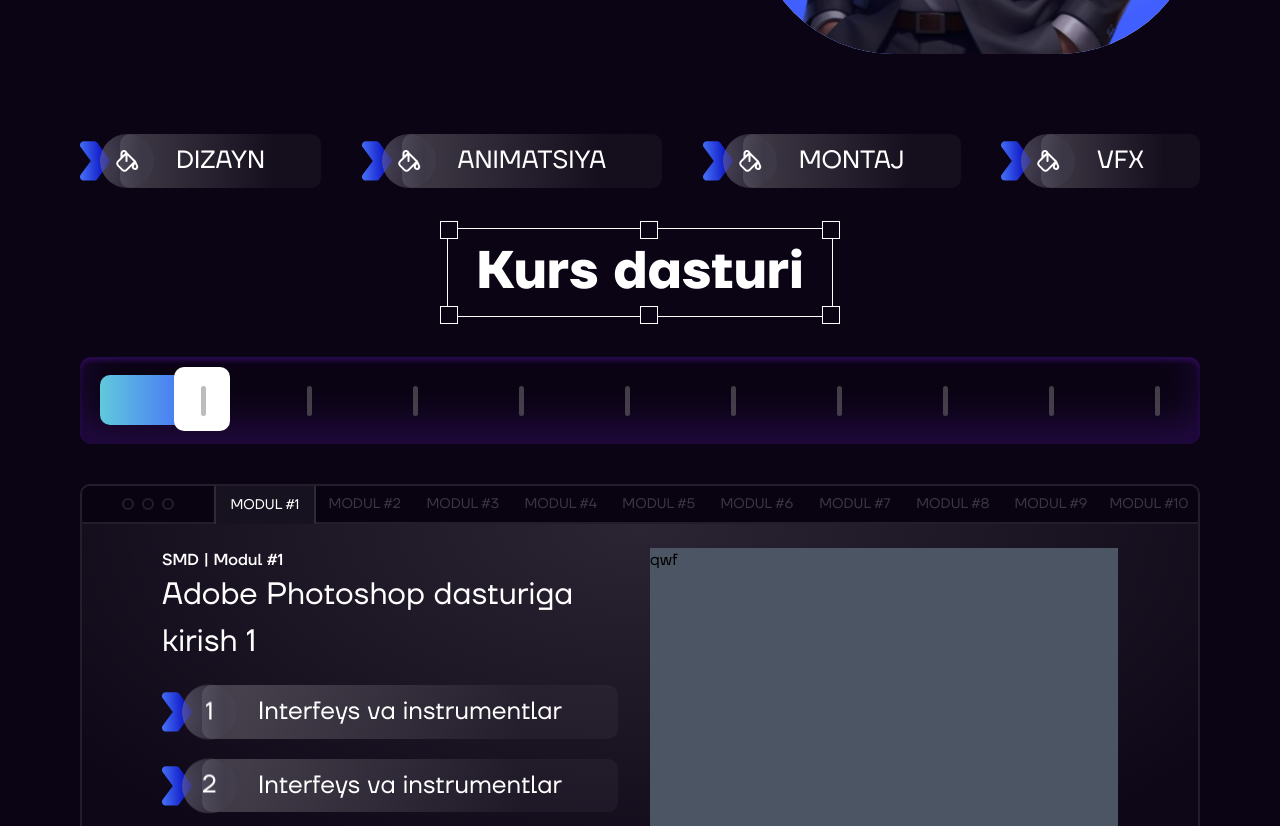
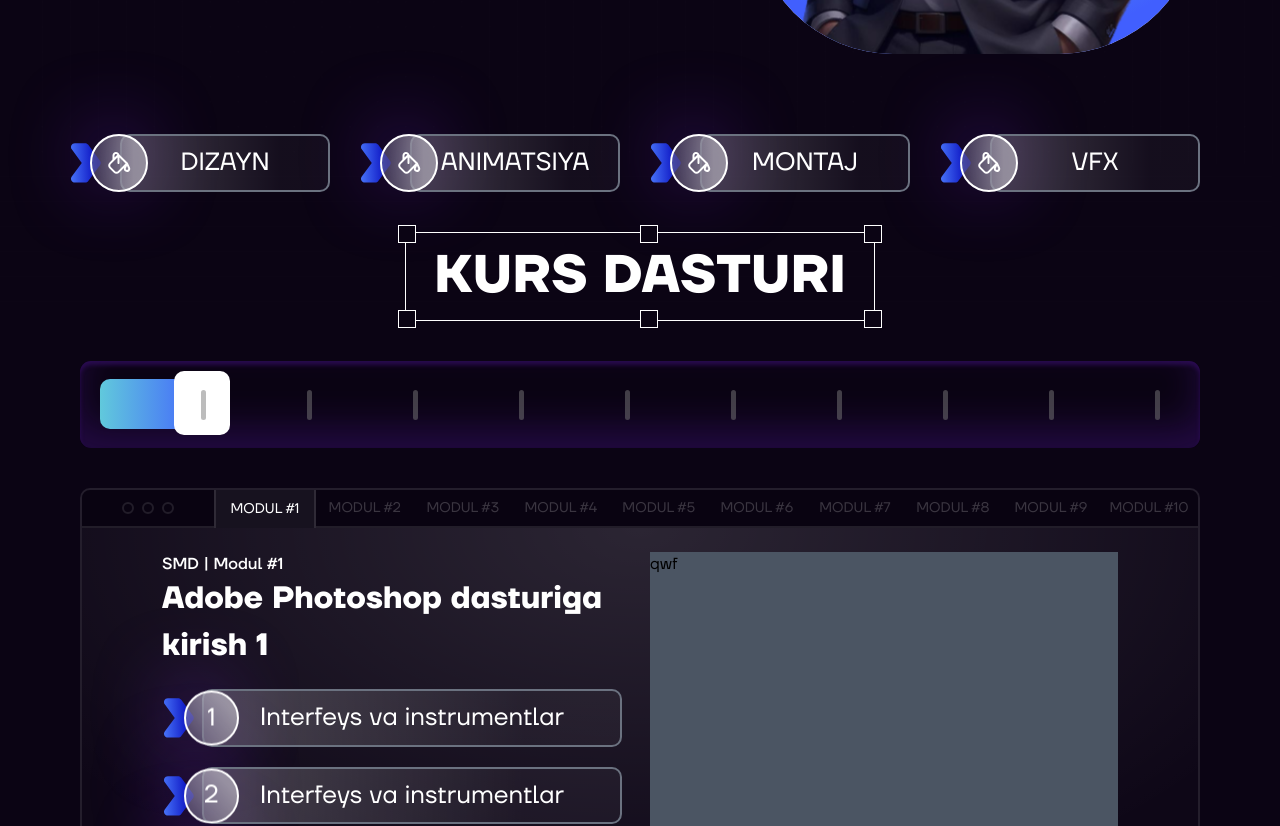
Before and after one commit to Dotlabs-uz/graf.uz, a Next.js app: page / in a window 1280 px wide. Shown: the part 660-1486 px from the top of the page. Built offline with nearby package versions, Linux system fonts and the light colour scheme.

Commit message:
fixed bugs

```diff
--- a/components/children/Item.tsx
+++ b/components/children/Item.tsx
@@ -21,8 +21,9 @@
                stiffness: 60,
             },
          }}
-         className="w-fit max-md:w-full max-sm:w-fit max-md:text-center max-sm:text-start relative px-14 max-xl:px-10 max-lg:px-7 py-2 text-[25px] max-xl:text-[20px] max-lg:text-[16px] max-md:text-[12px] max-sm:text-[12px] rounded-[10px] bg-gradient-to-r from-[#ffffff33] from-[10.42%] to-[#ffffff0a] to-[77.11%] text-white"
+         className="w-fit max-md:w-full max-sm:w-fit max-md:text-center max-sm:text-start relative px-14 max-xl:px-10 max-lg:px-7 py-2 text-[25px] max-xl:text-[20px] max-lg:text-[16px] max-md:text-[12px] max-sm:text-[12px] rounded-[10px] border-2 border-gray-500 bg-gradient-to-r from-[#ffffff33] from-[10.42%] to-[#ffffff0a] to-[77.11%] text-white"
       >
+         <div className="max-sm:hidden w-10 h-10 absolute z-[-1] top-0 -left-7 rounded-full blur-2xl bg-[#6e22d1]"></div>
          <span className="absolute z-50 top-1/2 -translate-y-1/2 -left-32 max-lg:-left-[100px]">
             <svg
                className="max-lg:w-40 h-fit"
@@ -51,7 +52,7 @@
                </defs>
             </svg>
          </span>
-         <span className="w-[55px] h-[55px] max-lg:w-10 max-lg:h-10 max-md:w-9 max-md:h-9 flex items-center justify-center absolute z-50 top-1/2 -translate-y-1/2 -left-5 rounded-full backdrop-blur-xl bg-gradient-to-r from-[#ffffff33] from-[10.42%] to-[#ffffff0a] to-[77.11%]">
+         <span className="w-[55px] h-[55px] max-lg:w-10 max-lg:h-10 max-md:w-9 max-md:h-9 flex items-center justify-center absolute z-50 top-1/2 -translate-y-1/2 -left-5 rounded-full backdrop-blur-xl border-2 border-white bg-gradient-to-tr from-[#ffffff33] from-[10.42%] to-[#ffffff70] to-[77.11%]">
             {item + 1}
          </span>
          <p>Interfeys va instrumentlar</p>
--- a/containers/Course.tsx
+++ b/containers/Course.tsx
@@ -38,14 +38,14 @@
                         </h2>
                      </div>
                      <div className="mb-8">
-                        <ul className="text-[37px] max-xl:text-[30px] max-md:text-[26px] font-medium mb-8 max-sm:text-center text-white">
+                        <ul className="text-[37px] max-xl:text-[30px] max-md:text-[26px] mb-8 max-sm:text-center text-white">
                            <li className="mb-1">Adobe Photoshop</li>
                            <li className="mb-1">Adobe Premiere Pro</li>
                            <li className="mb-1">Adobe After Effects</li>
                            <li className="mb-1">Adobe Audition</li>
                            <li className="">Mocha PRO</li>
                         </ul>
-                        <p className="text-[37px] max-xl:text-[30px] max-md:text-[20px] font-medium max-sm:leading-[25px] max-sm:text-center text-white">
+                        <p className="text-[37px] max-xl:text-[30px] max-md:text-[20px] max-sm:leading-[25px] max-sm:text-center text-white">
                            kabi dasturlarda SMM dizayn sohasida kerak bo’ladigan
                            barcha bilimga ega bo’lasiz.
                         </p>
@@ -87,6 +87,7 @@
                      viewport={{ once: true }}
                      className="relative z-10 custom-select-none"
                   >
+                     <div className="max-w-[637px] w-full h-full rounded-[50%] absolute z-[-2] top-0 -left-20 blur-[285px] bg-[#8f69de99]"></div>
                      <MouseParallaxChild
                         factorX={0.01}
                         factorY={0.01}
--- a/containers/Hero.tsx
+++ b/containers/Hero.tsx
@@ -9,6 +9,13 @@
    return (
       <>
          <div className="custom-container relative flex max-md:flex-col items-center justify-between">
+            {/* <Image
+               className="w-full h-full absolute top-0"
+               src={"/images/glow-light.png"}
+               width={1000}
+               height={1000}
+               alt="glow light"
+            /> */}
             <div className="w-1/2 max-sm:w-full px-5">
                <motion.div
                   initial={{
@@ -73,7 +80,7 @@
                         },
                      }}
                      viewport={{ once: true }}
-                     className="text-9xl max-2xl:text-8xl max-lg:text-7xl max-md:text-[113px] max-sm:text-[100px] max-md:text-center leading-[84px] font-black text-white"
+                     className="text-8xl max-lg:text-7xl max-md:text-[113px] max-sm:text-[100px] max-md:text-center leading-[84px] font-black text-white"
                   >
                      SMD 1.0
                   </motion.h1>
@@ -135,8 +142,7 @@
                         },
                      }}
                      viewport={{ once: true }}
-
-                     className="max-md:mt-4 max-sm:w-full py-1 px-8 text-[25px] max-lg:text-  [20px] rounded-[20px] bg-gradient-to-r from-[#ffffff33] from-[10.42%] to-[#ffffff0a] to-[77.11%] text-white"
+                     className="max-md:mt-4 max-sm:w-full py-1 px-8 text-[25px] max-lg:text-[20px] rounded-[20px] bg-gradient-to-br from-[#1f50ff57] from-[10.42%] to-[#00b8b880] to-[77.11%] text-white"
                   >
                      BEPUL SINAB KOʻRISH
                   </motion.button>
@@ -171,7 +177,7 @@
             </div>
          </div>
          <div className="custom-container">
-            <ul className="flex flex-wrap items-center justify-between max-md:justify-center gap-10 max-md:gap-5 mt-20 max-md:mt-14 pl-10">
+            <ul className="flex flex-wrap items-center justify-between max-xl:justify-center max-md:justify-center gap-x-16 max-xl:gap-x-28 gap-y-10 max-md:gap-y-10 mt-20 max-md:mt-14 pl-10 ">
                <motion.li
                   initial={{
                      opacity: 0,
@@ -187,9 +193,10 @@
                      },
                   }}
                   viewport={{ once: true }}
-                  className="w-fit max-md:w-full max-md:text-center relative px-14 max-xl:px-10 py-2  text-[25px] rounded-[10px] bg-gradient-to-r from-[#ffffff33] from-[10.42%] to-[#ffffff0a] to-[77.11%] text-white"
+                  className="max-w-[210px] max-lg:max-w-xs max-sm:max-w-full w-full relative py-2 rounded-[10px] border-2 border-gray-500 bg-gradient-to-r from-[#ffffff33] from-[10.42%] to-[#ffffff0a] to-[77.11%]"
                >
-                  <span className="absolute z-50 top-1/2 -translate-y-1/2 -left-32">
+                  <div className="w-10 h-10 absolute z-[-1] top-0 -left-7 rounded-full blur-2xl bg-[#6e22d1]"></div>
+                  <span className="absolute z-50 top-1/2 -translate-y-1/2 -left-[139px]">
                      <svg
                         xmlns="http://www.w3.org/2000/svg"
                         width="206"
@@ -216,7 +223,7 @@
                         </defs>
                      </svg>
                   </span>
-                  <span className="p-[15px] absolute z-50 top-1/2 -translate-y-1/2 -left-5 rounded-full backdrop-blur-xl bg-gradient-to-r from-[#ffffff33] from-[10.42%] to-[#ffffff0a] to-[77.11%]">
+                  <span className="p-[15px] absolute z-50 top-1/2 -translate-y-1/2 -left-8 rounded-full backdrop-blur-xl border-2 border-white bg-gradient-to-r from-[#ffffff33] from-[10.42%] to-[#ffffff70] to-[77.11%]">
                      <svg
                         xmlns="http://www.w3.org/2000/svg"
                         width="24"
@@ -232,7 +239,7 @@
                         />
                      </svg>
                   </span>
-                  DIZAYN
+                  <p className="text-[25px] text-center text-white">DIZAYN</p>
                </motion.li>
                <motion.li
                   initial={{
@@ -249,9 +256,10 @@
                      },
                   }}
                   viewport={{ once: true }}
-                  className="w-fit max-md:w-full max-md:text-center relative px-14 max-xl:px-10 py-2 text-[25px] rounded-[10px] bg-gradient-to-r from-[#ffffff33] from-[10.42%] to-[#ffffff0a] to-[77.11%] text-white"
+                  className="max-w-[210px] max-lg:max-w-xs max-sm:max-w-full w-full relative py-2 rounded-[10px] border-2 border-gray-500 bg-gradient-to-r from-[#ffffff33] from-[10.42%] to-[#ffffff0a] to-[77.11%]"
                >
-                  <span className="absolute z-50 top-1/2 -translate-y-1/2 -left-32">
+                  <div className="w-10 h-10 absolute z-[-1] top-0 -left-7 rounded-full blur-2xl bg-[#6e22d1]"></div>
+                  <span className="absolute z-50 top-1/2 -translate-y-1/2 -left-[139px]">
                      <svg
                         xmlns="http://www.w3.org/2000/svg"
                         width="206"
@@ -278,7 +286,7 @@
                         </defs>
                      </svg>
                   </span>
-                  <span className="p-[15px] absolute z-50 top-1/2 -translate-y-1/2 -left-5 rounded-full backdrop-blur-xl bg-gradient-to-r from-[#ffffff33] from-[10.42%] to-[#ffffff0a] to-[77.11%]">
+                  <span className="p-[15px] absolute z-50 top-1/2 -translate-y-1/2 -left-8 rounded-full backdrop-blur-xl border-2 border-white bg-gradient-to-r from-[#ffffff33] from-[10.42%] to-[#ffffff70] to-[77.11%]">
                      <svg
                         xmlns="http://www.w3.org/2000/svg"
                         width="24"
@@ -294,7 +302,9 @@
                         />
                      </svg>
                   </span>
-                  ANIMATSIYA
+                  <p className="text-[25px] text-center text-white">
+                     ANIMATSIYA
+                  </p>
                </motion.li>
                <motion.li
                   initial={{
@@ -311,9 +321,10 @@
                      },
                   }}
                   viewport={{ once: true }}
-                  className="w-fit max-md:w-full max-md:text-center relative px-14 max-xl:px-10 py-2 text-[25px] rounded-[10px] bg-gradient-to-r from-[#ffffff33] from-[10.42%] to-[#ffffff0a] to-[77.11%] text-white"
+                  className="max-w-[210px] max-lg:max-w-xs max-sm:max-w-full w-full relative py-2 rounded-[10px] border-2 border-gray-500 bg-gradient-to-r from-[#ffffff33] from-[10.42%] to-[#ffffff0a] to-[77.11%]"
                >
-                  <span className="absolute z-50 top-1/2 -translate-y-1/2 -left-32">
+                  <div className="w-10 h-10 absolute z-[-1] top-0 -left-7 rounded-full blur-2xl bg-[#6e22d1]"></div>
+                  <span className="absolute z-50 top-1/2 -translate-y-1/2 -left-[139px]">
                      <svg
                         xmlns="http://www.w3.org/2000/svg"
                         width="206"
@@ -340,7 +351,7 @@
                         </defs>
                      </svg>
                   </span>
-                  <span className="p-[15px] absolute z-50 top-1/2 -translate-y-1/2 -left-5 rounded-full backdrop-blur-xl bg-gradient-to-r from-[#ffffff33] from-[10.42%] to-[#ffffff0a] to-[77.11%]">
+                  <span className="p-[15px] absolute z-50 top-1/2 -translate-y-1/2 -left-8 rounded-full backdrop-blur-xl border-2 border-white bg-gradient-to-r from-[#ffffff33] from-[10.42%] to-[#ffffff70] to-[77.11%]">
                      <svg
                         xmlns="http://www.w3.org/2000/svg"
                         width="24"
@@ -356,7 +367,7 @@
                         />
                      </svg>
                   </span>
-                  MONTAJ
+                  <p className="text-[25px] text-center text-white">MONTAJ</p>
                </motion.li>
                <motion.li
                   initial={{
@@ -373,9 +384,10 @@
                      },
                   }}
                   viewport={{ once: true }}
-                  className="w-fit max-md:w-full max-md:text-center relative px-14 max-xl:px-10 py-2 text-[25px] rounded-[10px] bg-gradient-to-r from-[#ffffff33] from-[10.42%] to-[#ffffff0a] to-[77.11%] text-white"
+                  className="max-w-[210px] max-lg:max-w-xs max-sm:max-w-full w-full relative py-2 rounded-[10px] border-2 border-gray-500 bg-gradient-to-r from-[#ffffff33] from-[10.42%] to-[#ffffff0a] to-[77.11%]"
                >
-                  <span className="absolute z-50 top-1/2 -translate-y-1/2 -left-32">
+                  <div className="w-10 h-10 absolute z-[-1] top-0 -left-7 rounded-full blur-2xl bg-[#6e22d1]"></div>
+                  <span className="absolute z-50 top-1/2 -translate-y-1/2 -left-[139px]">
                      <svg
                         xmlns="http://www.w3.org/2000/svg"
                         width="206"
@@ -402,7 +414,7 @@
                         </defs>
                      </svg>
                   </span>
-                  <span className="p-[15px] absolute z-50 top-1/2 -translate-y-1/2 -left-5 rounded-full backdrop-blur-xl bg-gradient-to-r from-[#ffffff33] from-[10.42%] to-[#ffffff0a] to-[77.11%]">
+                  <span className="p-[15px] absolute z-50 top-1/2 -translate-y-1/2 -left-8 rounded-full backdrop-blur-xl border-2 border-white bg-gradient-to-r from-[#ffffff33] from-[10.42%] to-[#ffffff70] to-[77.11%]">
                      <svg
                         xmlns="http://www.w3.org/2000/svg"
                         width="24"
@@ -418,7 +430,7 @@
                         />
                      </svg>
                   </span>
-                  VFX
+                  <p className="text-[25px] text-center text-white">VFX</p>
                </motion.li>
             </ul>
          </div>
--- a/containers/Moduls.tsx
+++ b/containers/Moduls.tsx
@@ -173,7 +173,7 @@
                   viewport={{ once: true }}
                   className="absolute -bottom-2 -right-2 max-sm:-bottom-1 max-sm:-right-1 max-sm: w-fit block p-2 max-sm:p-1 bg-[#0B0414] border border-white"
                ></motion.span>
-               <h2 className="text-[53px] max-lg:text-[44px] max-sm:text-[32px] font-bold text-white">
+               <h2 className="text-[53px] max-lg:text-[44px] max-sm:text-[32px] font-bold uppercase text-white">
                   Kurs dasturi
                </h2>
             </motion.div>
@@ -379,7 +379,7 @@
                                  <p className="font-medium text-white">
                                     SMD | Modul #{active}
                                  </p>
-                                 <h3 className="text-[31px] max-xl:text-[25px] max-lg:text-[20px] max-md:text-[18px] text-white">
+                                 <h3 className="text-[31px] max-xl:text-[25px] max-lg:text-[20px] max-md:text-[18px] font-bold text-white">
                                     {item.title}
                                  </h3>
                               </motion.div>
--- a/styles/globals.scss
+++ b/styles/globals.scss
@@ -17,6 +17,7 @@
 ol,
 li {
    list-style: none;
+   // background: linear-gradient(77deg, # 9.86%, # 94.07%);
 }
 
 body {
@@ -218,10 +219,6 @@
    text-align: center;
 }
 
-// .swiper-slide-active .my-shadow {
-//    @apply shadow-[0px_10px_20px_#0094ff9c];
-// }
-
 .custom-select-none {
    @apply pointer-events-none select-none;
 }
@@ -273,7 +270,3 @@
       @apply -bottom-16;
    }
 }
-
-.abc {
-
-}
```
Also changed, not shown: components/Footer.tsx (+6 -5 lines), components/Header.tsx (+10 -8 lines), components/children/Social.tsx (+11 -4 lines), containers/PriceCourses.tsx (+6 -6 lines).
